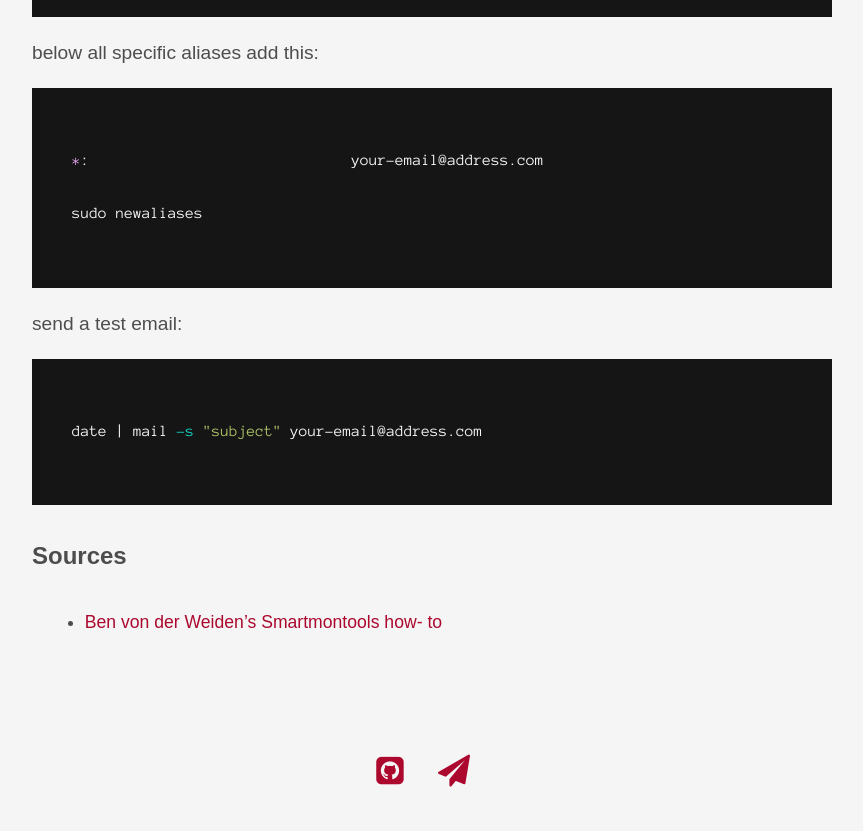
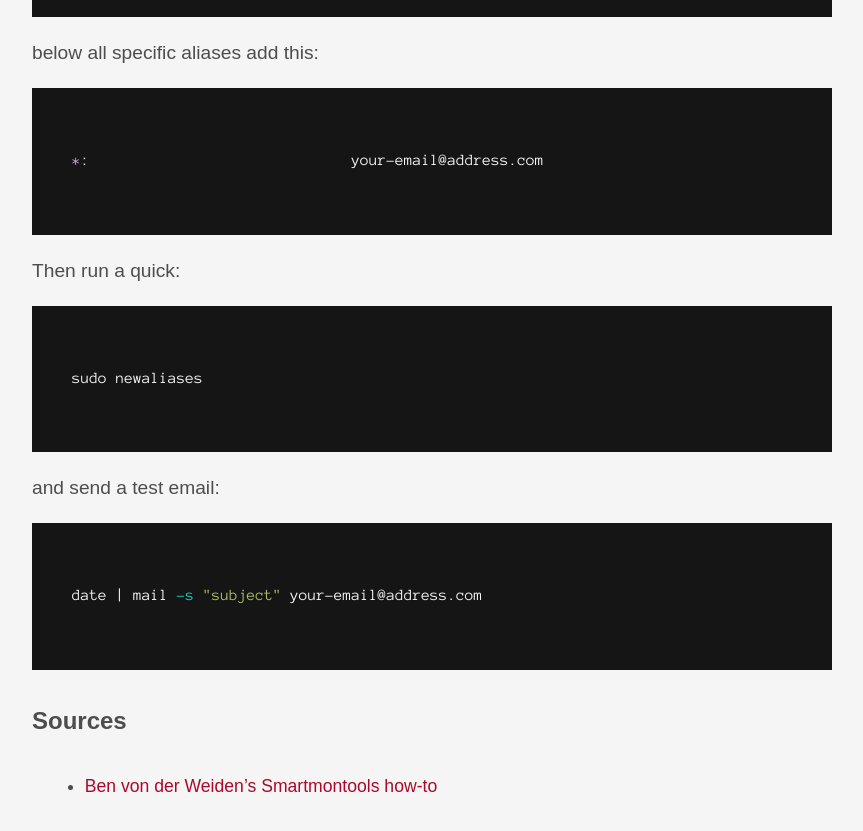
Before and after one commit to paulrbts/blog, a Jekyll site: the page built from _posts/software/2017-08-12-postfix-macos-gmx.md, in a window 1280 px wide and 900 px high, scrolled down 4057 px. Shown: the top 831 px of the window, without its empty margins (208-1071 px from the left). Built offline with Jekyll 4.4.1, drawn with Linux system fonts in a browser that asks for light colours; nearby versions of some CDN libraries; some web fonts are replaced; before the commit the page ends 4854 px from its top, so only the background shows below that.

Commit message:
separated l.121 to make 121-128; erroneous space in l.135

````diff
--- a/_posts/software/2017-08-12-postfix-macos-gmx.md
+++ b/_posts/software/2017-08-12-postfix-macos-gmx.md
@@ -118,14 +118,18 @@ root:				your-email@address.com
 below all specific aliases add this:
 ```sh
 *:				your-email@address.com
+```
 
+Then run a quick:
+
+```sh
 sudo newaliases
 ```
-send a test email:
+ and send a test email:
 
 ```sh
 date | mail -s "subject" your-email@address.com
 ```
 
 #### Sources
-* [Ben von der Weiden's Smartmontools how- to](https://bitbucket.org/benjamin-von-der-weiden/smartmontools-mac-osx-howto/src)
+* [Ben von der Weiden's Smartmontools how-to](https://bitbucket.org/benjamin-von-der-weiden/smartmontools-mac-osx-howto/src)
````
